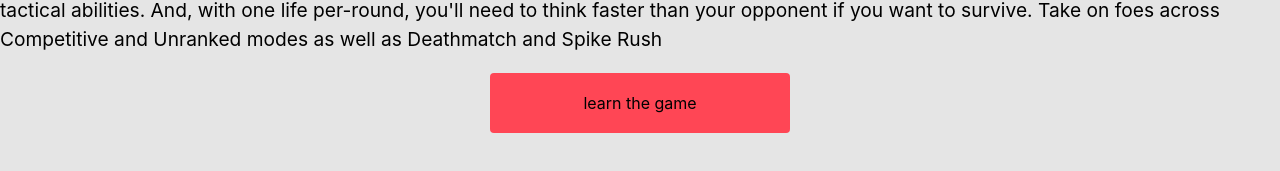
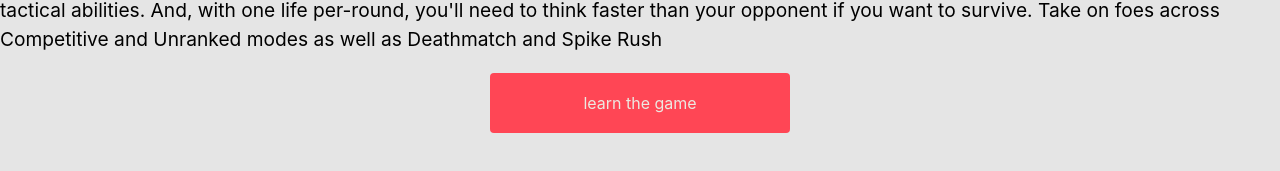
Before and after one commit to vincentpalomo/Valorant-React-App, a React (Create React App) app in the folder valorant_update/: page / in a window 1280 px wide. Shown: the part 1251-1422 px from the top of the page. Built offline with nearby package versions, Linux system fonts and the light colour scheme; the HTML template or start-up script is replaced by a standard one.

Commit message:
fixed issues with elements on about page

```diff
--- a/valorant_update/src/components/Main.jsx
+++ b/valorant_update/src/components/Main.jsx
@@ -23,7 +23,7 @@
           Deathmatch and Spike Rush
         </p>
         <div className="flex justify-center">
-          <button className="h-[60px] w-[300px] bg-valorant-red rounded">learn the game</button>
+          <button className="h-[60px] w-[300px] bg-valorant-red rounded text-valorant-white">learn the game</button>
         </div>
       </div>
     </>
```
